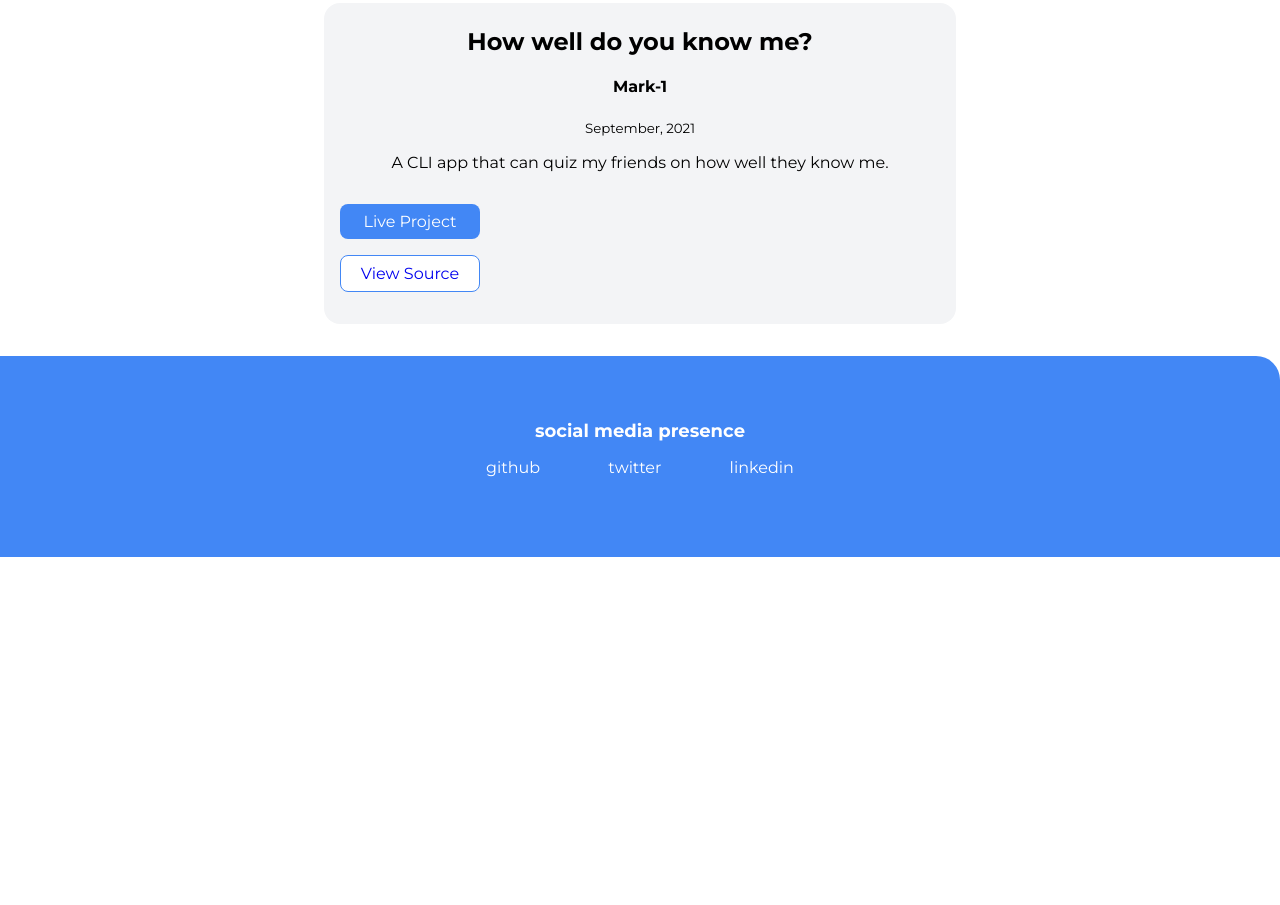
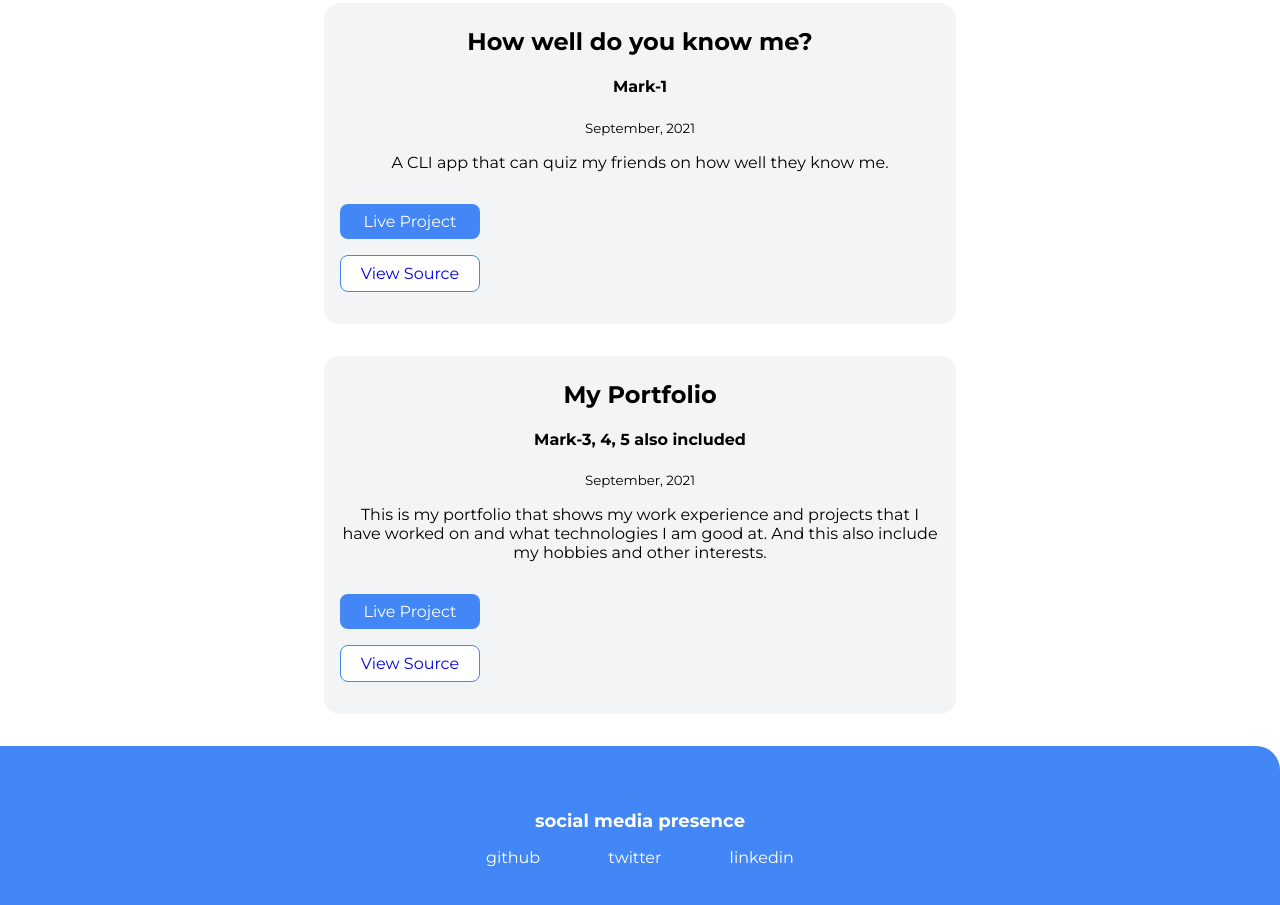
Before and after one commit to Jitendra-Dewat/Jitendra-Dewat-Portfolio, a plain HTML site: page marks.html in a window 1280 px wide. Shown: the part 4075-4980 px from the top of the page. Before the commit the page ends 4632 px from the top, so only its background shows below. Drawn offline with Linux system fonts and the light colour scheme.

Commit message:
Update marks.html

```diff
--- a/marks.html
+++ b/marks.html
@@ -170,6 +170,19 @@
             </article>
         </li>
 
+        <li>
+            <article class="showcase-list container container-center ow">
+            <h1>My Portfolio  </h1>
+            <h4>Mark-3, 4, 5 also included</h4>
+            <small>September, 2021</small>
+            <p> This is my portfolio that shows my work experience and projects that I have worked on and what technologies I am good at. And this also include my hobbies and other interests.
+            </p>
+
+            <a class="link link-primary" href="https://jitendra-dewat-portfolio.netlify.app/" target="_blank">Live Project</a>
+            <a class="link link-secondary" href="https://github.com/Jitendra-Dewat/Jitendra-Dewat-Portfolio" target="_blank">View Source</a>
+            </article>
+        </li>
+
 
 
 
```
